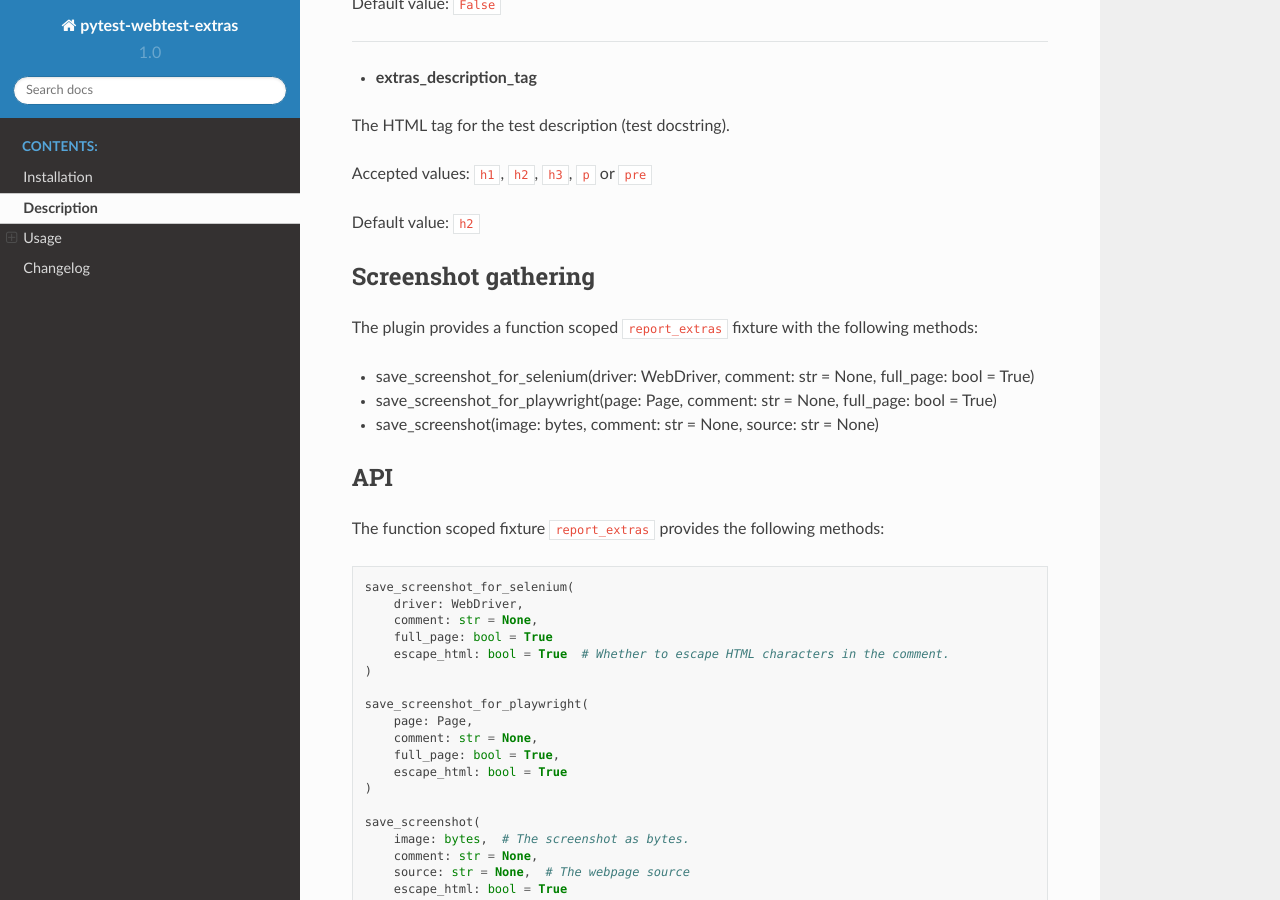
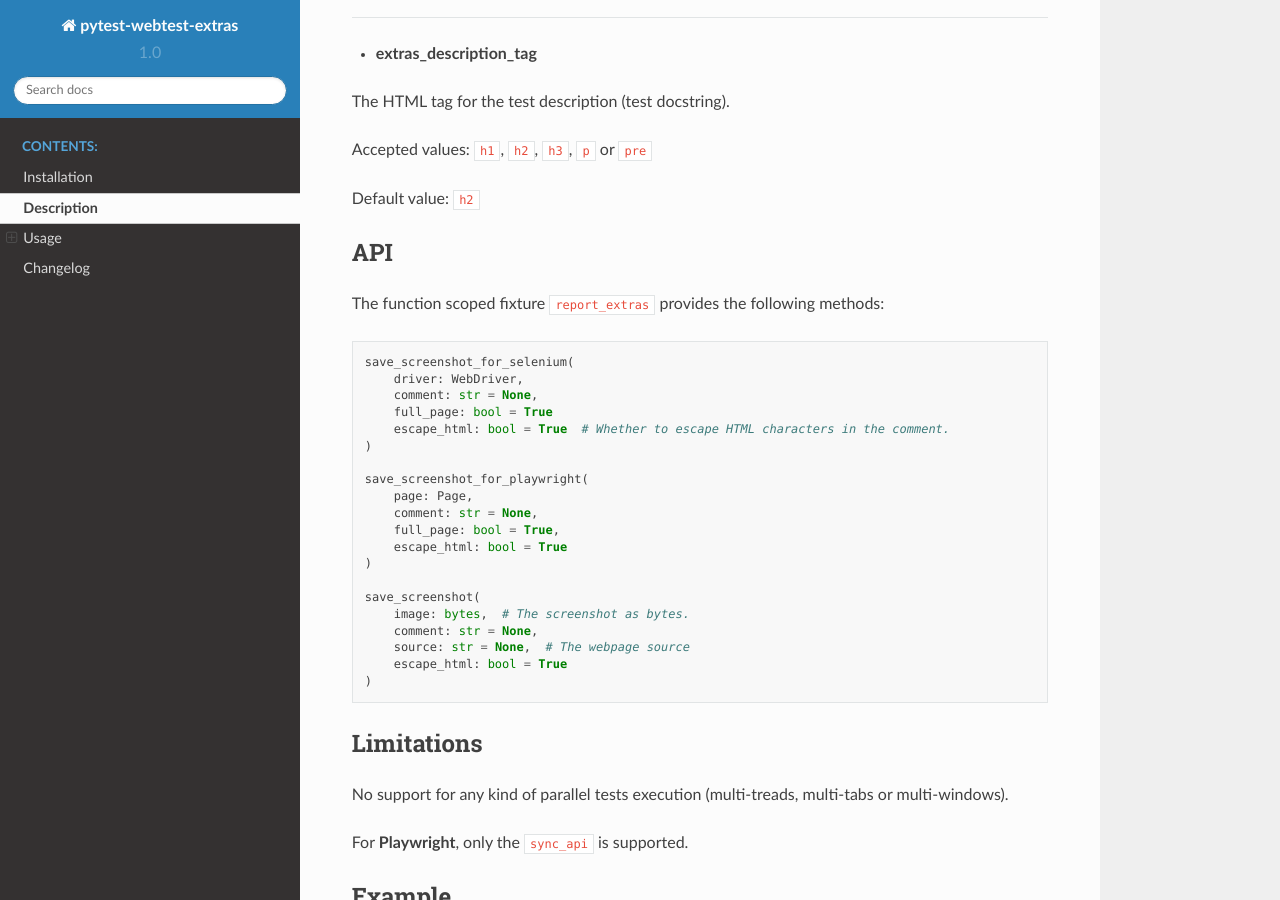
Before and after one commit to harmin-parra/pytest-webtest-extras, a Sphinx documentation site: the page built from docs/user_guide.rst, in a window 1280 px wide and 900 px high, scrolled down 1597 px. Built offline with Sphinx 7.4.7 and the Read the Docs theme 2.0.0, drawn with Linux system fonts in a browser that asks for light colours; some of the changed text lies outside the part shown.

Commit message:
update documentation

```diff
--- a/docs/user_guide.rst
+++ b/docs/user_guide.rst
@@ -17,9 +17,9 @@
 
 The plugin doesn't take screenshots automatically. Explicit calls need to be make to this plugin API.
 
-The plugin integrates with **Selenium** and **`Playwright <https://playwright.dev/python/>`_**. Theoretically the plugin can also integrate with other Python webtest tools by means of a generic method to add the extra content.
+The plugin integrates with **Selenium** and `Playwright <https://playwright.dev/python/>`_. Theoretically the plugin can also integrate with other Python webtest tools by means of a generic method to add the extra content.
 
-This plugin also integrates with **`Allure Report <https://allurereport.org/>`_**, allowing you to add the extra HTML contents in two reports at once: the pytest-html report and the Allure report.
+This plugin also integrates with `Allure Report <https://allurereport.org/>`_, allowing you to add the extra HTML contents in two reports at once: the pytest-html report and the Allure report.
 
 Docstring of tests are also included in the report, as mean to provide a long description of tests.
 Therefore, you are highly encouraged to document your tests with docstrings.
@@ -83,18 +83,6 @@
 Accepted values: ``h1``, ``h2``, ``h3``, ``p`` or ``pre``
 
 Default value: ``h2``
-
-
-Screenshot gathering
-====================
-
-The plugin provides a function scoped ``report_extras`` fixture with the following methods:
-
-* save_screenshot_for_selenium(driver: WebDriver, comment: str = None, full_page: bool = True)
-
-* save_screenshot_for_playwright(page: Page, comment: str = None, full_page: bool = True)
-
-* save_screenshot(image: bytes, comment: str = None, source: str = None)
 
 
 API
```
Also changed, not shown: other parts of docs/user_guide.rst (+2 -2 lines), docs/demo-allure.png (added), docs/demo-pytest.png (added), docs/example1.png (deleted), docs/example2.png (deleted).
